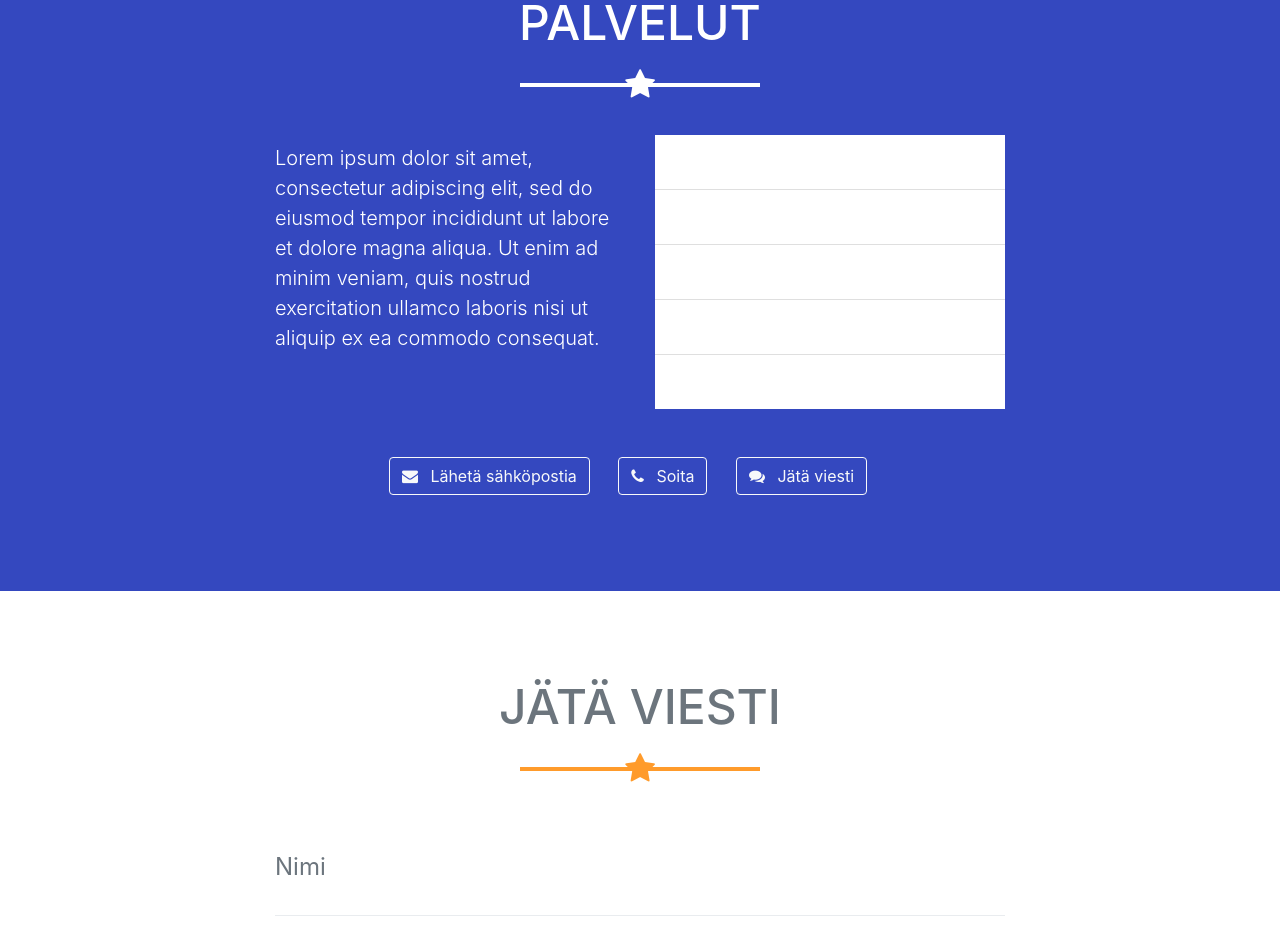
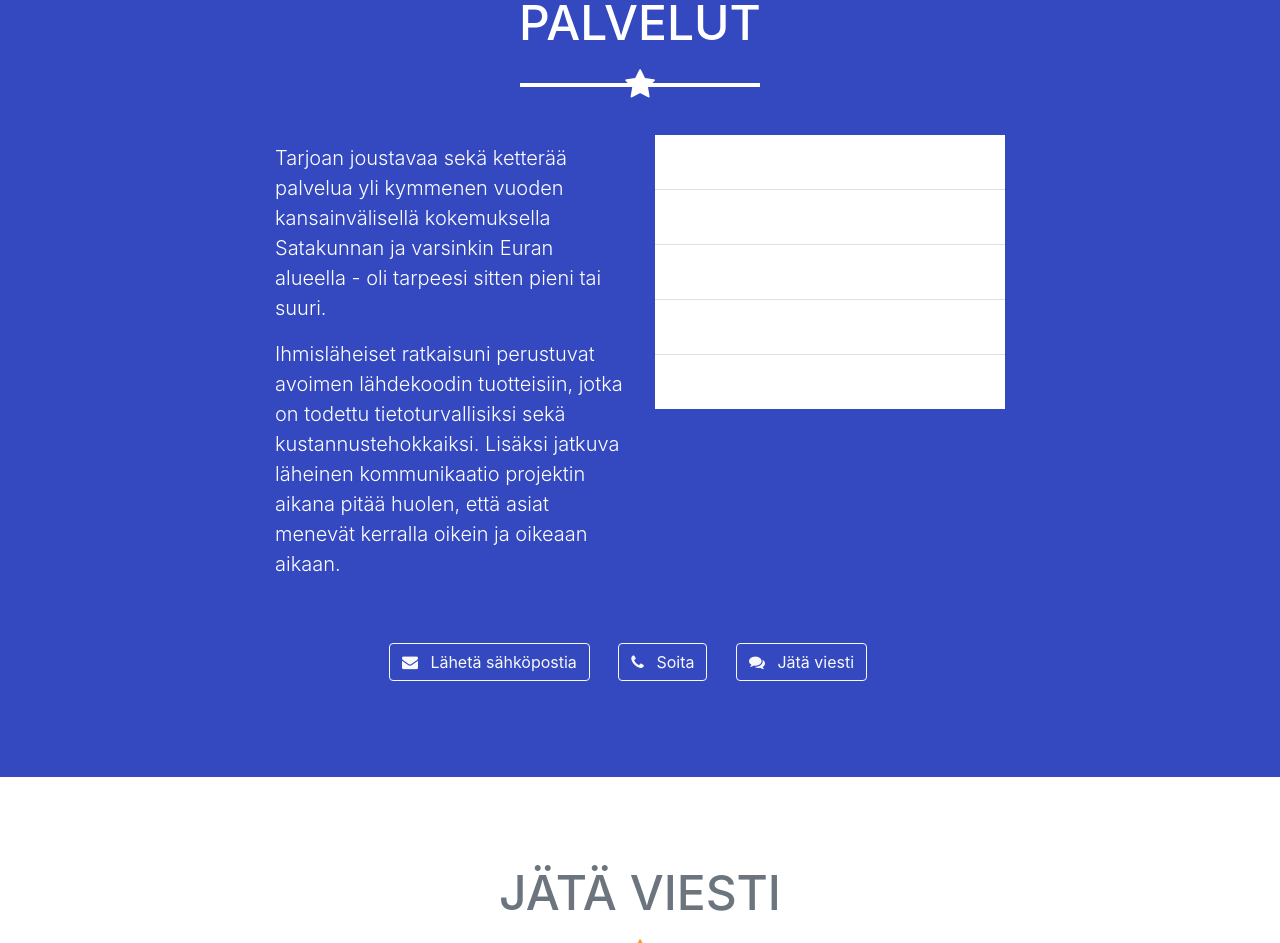
Before and after one commit to jusez/kvanttikoodi-website-frontend, a website with bundled scripts: page index.html in a window 1280 px wide. Shown: the part 1211-2154 px from the top of the page. Built offline with nearby package versions, Linux system fonts and the light colour scheme.

Commit message:
Update service text

```diff
--- a/index.html
+++ b/index.html
@@ -149,7 +149,8 @@
         <hr class="star-light mb-5">
         <div class="row">
           <div class="col-lg-4 ml-auto mt-2">
-            <p class="lead">Lorem ipsum dolor sit amet, consectetur adipiscing elit, sed do eiusmod tempor incididunt ut labore et dolore magna aliqua. Ut enim ad minim veniam, quis nostrud exercitation ullamco laboris nisi ut aliquip ex ea commodo consequat.</p>
+            <p class="lead">Tarjoan joustavaa sekä ketterää palvelua yli kymmenen vuoden kansainvälisellä kokemuksella Satakunnan ja varsinkin Euran alueella - oli tarpeesi sitten pieni tai suuri.</p>
+            <p class="lead">Ihmisläheiset ratkaisuni perustuvat avoimen lähdekoodin tuotteisiin, jotka on todettu tietoturvallisiksi sekä kustannustehokkaiksi. Lisäksi jatkuva läheinen kommunikaatio projektin aikana pitää huolen, että asiat menevät kerralla oikein ja oikeaan aikaan.</p>
           </div>
           <div class="col-lg-4 mr-auto">
            <ul class="list-group list-group-flush lead">
```
